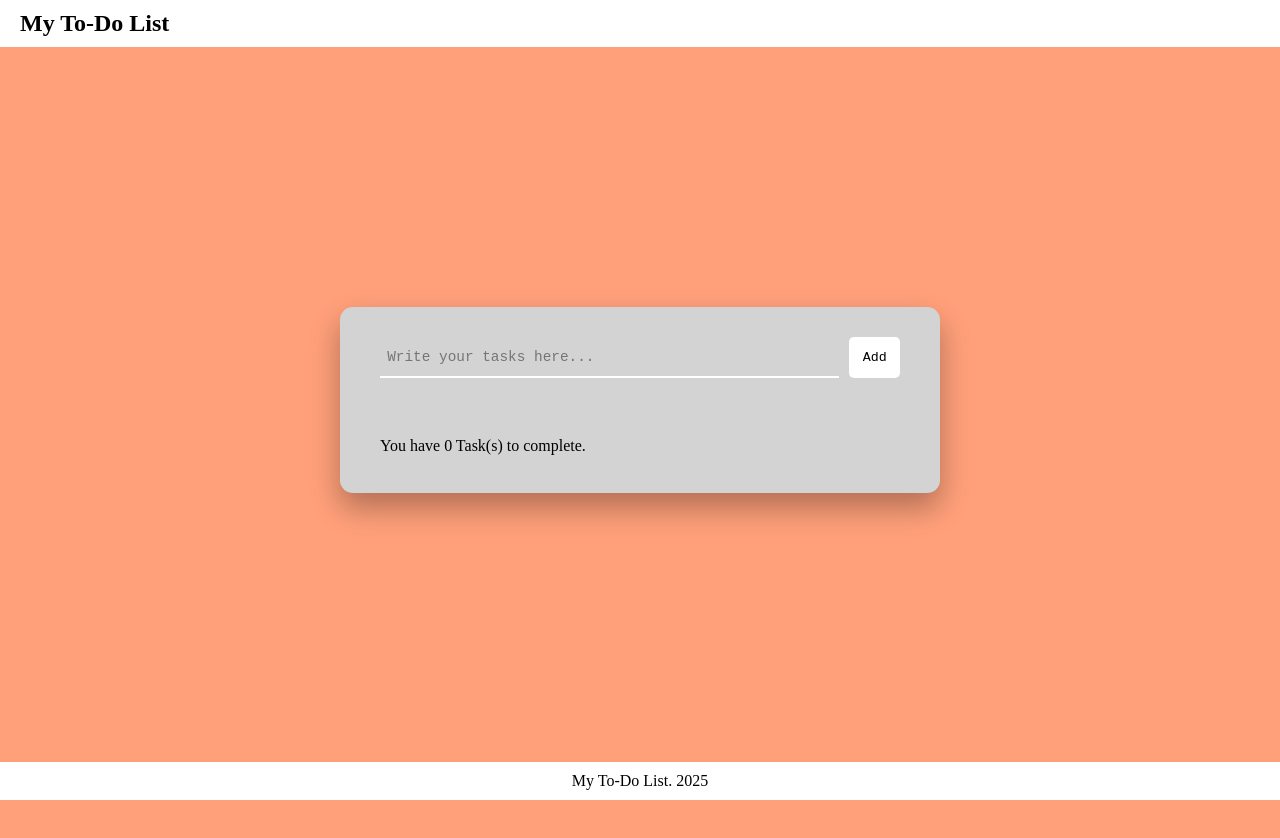
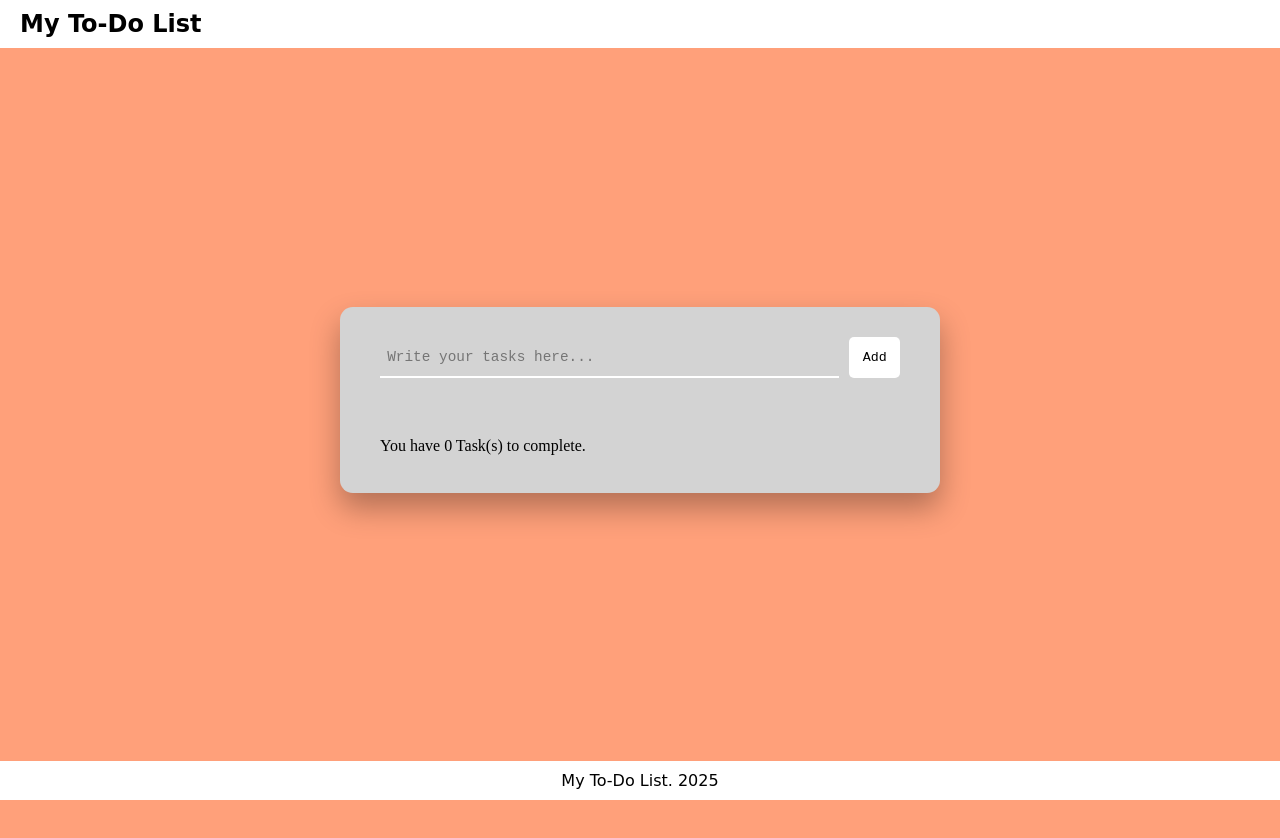
Before and after one commit to mariebernf/Project-2-My-To-Do-List, a plain HTML site: page index.html in a window 1280 px wide. Drawn offline with Linux system fonts and the light colour scheme.

Commit message:
Add Google fonts to header and footer.

```diff
--- a/assets/css/style.css
+++ b/assets/css/style.css
@@ -167,6 +167,7 @@ background-color: rgb(99, 167, 210)
     display: flex;
     justify-content: space-between;
     align-items: center;
+    font-family: 'Tangerine', cursive;
 }
 
 .fixed-header .logo {
@@ -184,4 +185,5 @@ background-color: rgb(99, 167, 210)
     color: black;
     text-align: center;
     padding: 10px 20px;
+    font-family: 'Tangerine', cursive;
 }
```
